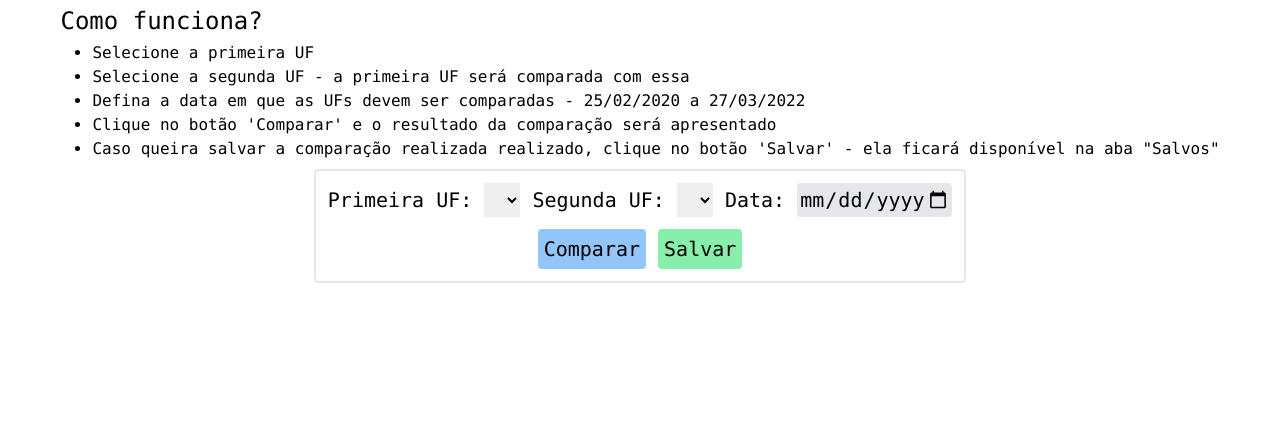
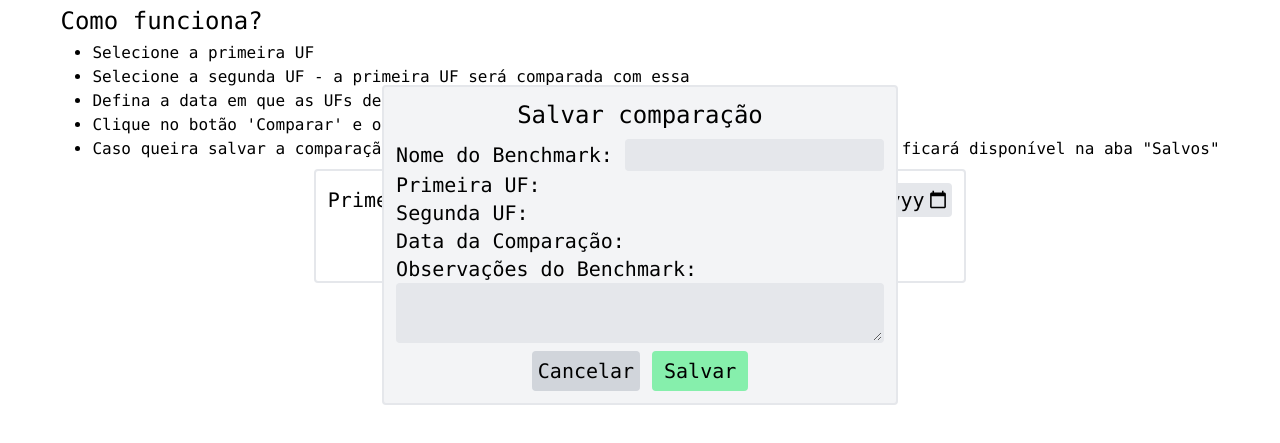
Before and after one commit to G-ssilva/covid-benchmark-web, a website built with Vite: page index.html in a window 1280 px wide. Both pictures are taken after a click on the button "Salvar". Shown: the part 135-578 px from the top of the page. Built offline with nearby package versions, Linux system fonts and the light colour scheme.

Commit message:
FEATURE - salvar benchmark realizado

```diff
--- a/index.html
+++ b/index.html
@@ -57,7 +57,6 @@
               <option value="" selected></option>
               <template x-for="(nome, estado) in estados">
                 <option x-bind:value="estado" x-text="nome"></option>
-
               </template>
             </select>
             <label for="segundaUf">Segunda UF:</label>
@@ -74,13 +73,13 @@
           </div>
           <div>
             <button type="button"
-              class="p-1 border-2 border-solid rounded border-blue-300 bg-blue-300 hover:bg-blue-400"
-              @click="comparar(primeiraUf.value, segundaUf.value, dataComparacao.value)
+              class="p-1 border-2 border-solid rounded border-blue-300 bg-blue-300 hover:bg-blue-400" @click="comparar(primeiraUf.value, segundaUf.value, dataComparacao.value)
               $dispatch('evento-comparar', { mostrar: 'true' })">
               Comparar
             </button>
             <button type="button"
-              class="p-1 border-2 border-solid rounded border-green-300 bg-green-300 hover:bg-green-400">
+              class="p-1 border-2 border-solid rounded border-green-300 bg-green-300 hover:bg-green-400 w-24"
+              @click="$dispatch('evento-salvar', { mostrar: 'true' })">
               Salvar
             </button>
           </div>
@@ -250,6 +249,54 @@
         </div>
       </div>
     </div>
+    <!-- SALVAR/EDITAR -->
+    <div class="absolute mt-32" x-data="{ open: false }" x-show="open" x-cloak
+      x-transition:enter="transition ease-out duration-300" x-transition:enter-start="opacity-0 scale-90"
+      x-transition:enter-end="opacity-100 scale-100" x-transition:leave="transition ease-in duration-300"
+      x-transition:leave-start="opacity-100 transform scale-100" x-transition:leave-end="opacity-0 transform scale-90"
+      x-on:evento-salvar.window="open = $event.detail.mostrar">
+      <div class="border-2 border-solid rounded min-w-[450px] bg-gray-100">
+        <div class="flex flex-col m-3">
+          <div class="flex justify-center text-2xl mb-2">
+            <span>Salvar comparação</span>
+          </div>
+          <div>
+            <label for="nomeBenchmarkSalvo">Nome do Benchmark:</label>
+            <input type="text" id="nomeBenchmarkSalvo" name="nomeBenchmarkSalvo" min="1" max="255" required
+              class="border-2 border-solid rounded bg-gray-200 hover:bg-gray-300" />
+          </div>
+          <div>
+            <span x-text="'Primeira UF: ' + primeiroEstado.uf"></span>
+          </div>
+          <div>
+            <span x-text="'Segunda UF: ' + segundoEstado.uf"></span>
+          </div>
+          <div>
+            <span x-text="'Data da Comparação: ' + primeiroEstado.data"></span>
+          </div>
+          <div class="flex flex-col mb-2">
+            <label for="observacaoBenchmarkSalvo">Observações do Benchmark:</label>
+            <textarea id="observacaoBenchmarkSalvo" name="observacaoBenchmarkSalvo" minlength="0" maxlength="255"
+              class="border-2 border-solid rounded bg-gray-200 hover:bg-gray-300"></textarea>
+          </div>
+          <div class="flex flex-row justify-center gap-3" x-data="salvar">
+            <button type="button"
+              class="p-1 border-2 border-solid rounded border-gray-300 bg-gray-300 hover:bg-gray-400"
+              @click="open = false">
+              Cancelar
+            </button>
+            <button type="button"
+              class="p-1 border-2 border-solid rounded border-green-300 bg-green-300 hover:bg-green-400 w-24"
+              @click="salvar(nomeBenchmarkSalvo, primeiroEstado.uf, segundoEstado.uf, primeiroEstado.data, observacaoBenchmarkSalvo)
+              open = false">
+              Salvar
+            </button>
+          </div>
+          </button>
+        </div>
+      </div>
+    </div>
+  </div>
   </div>
   <script type="module" src="/src/index.js"></script>
 </body>
--- a/src/index.js
+++ b/src/index.js
@@ -1,8 +1,10 @@
 import Alpine from 'alpinejs';
 import Comparar from '../src/services/comparar';
 import Estados from '../src/services/estados';
+import Salvar from '../src/services/salvar';
 
 window.comparar = Comparar;
+window.salvar = Salvar;
 window.estados = Estados;
 
 Alpine.start();
--- /dev/null
+++ b/src/services/salvar.js
@@ -0,0 +1,21 @@
+import { api } from "./api.js";
+
+export default function Salvar() {
+  return {
+    async salvar(nomeBenchmarkSalvo, primeiroEstado, segundoEstado, dataComparacao, observacaoBenchmarkSalvo) {
+      try {
+        await api.post(`${api.defaults.baseURL}/${primeiroEstado}/${segundoEstado}/${dataComparacao}/salvar`,
+        { nomeBenchmark: nomeBenchmarkSalvo.value, observacao: observacaoBenchmarkSalvo.value});
+
+        let nomeBenchmark = document.getElementById("nomeBenchmarkSalvo");
+        let observacaoBenchmark = document.getElementById("observacaoBenchmarkSalvo")
+
+        nomeBenchmark.value = ""
+        observacaoBenchmark.value = "";
+
+      } catch (e) {
+        console.log(e);
+      }
+    }
+  }
+}
```
